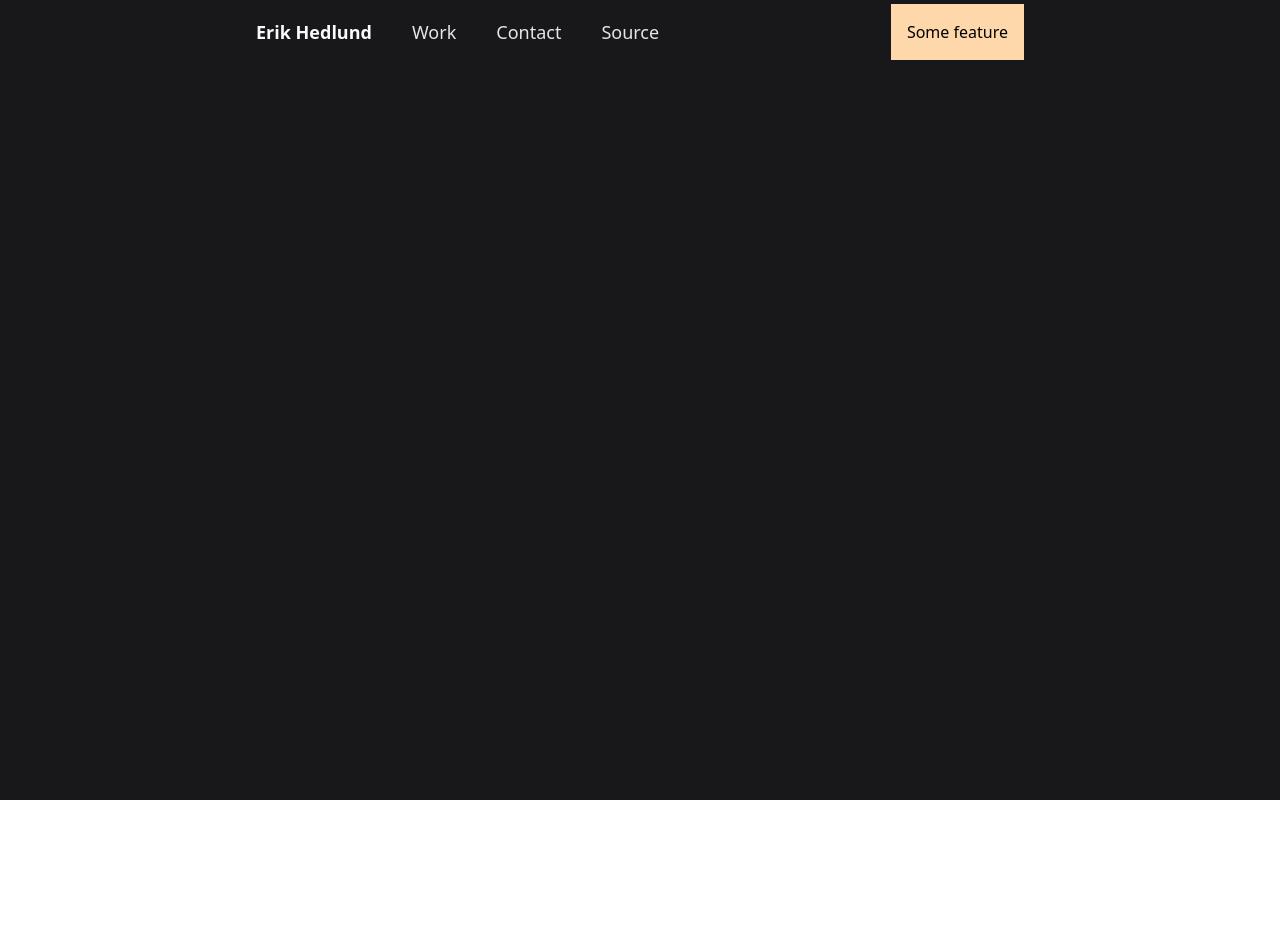
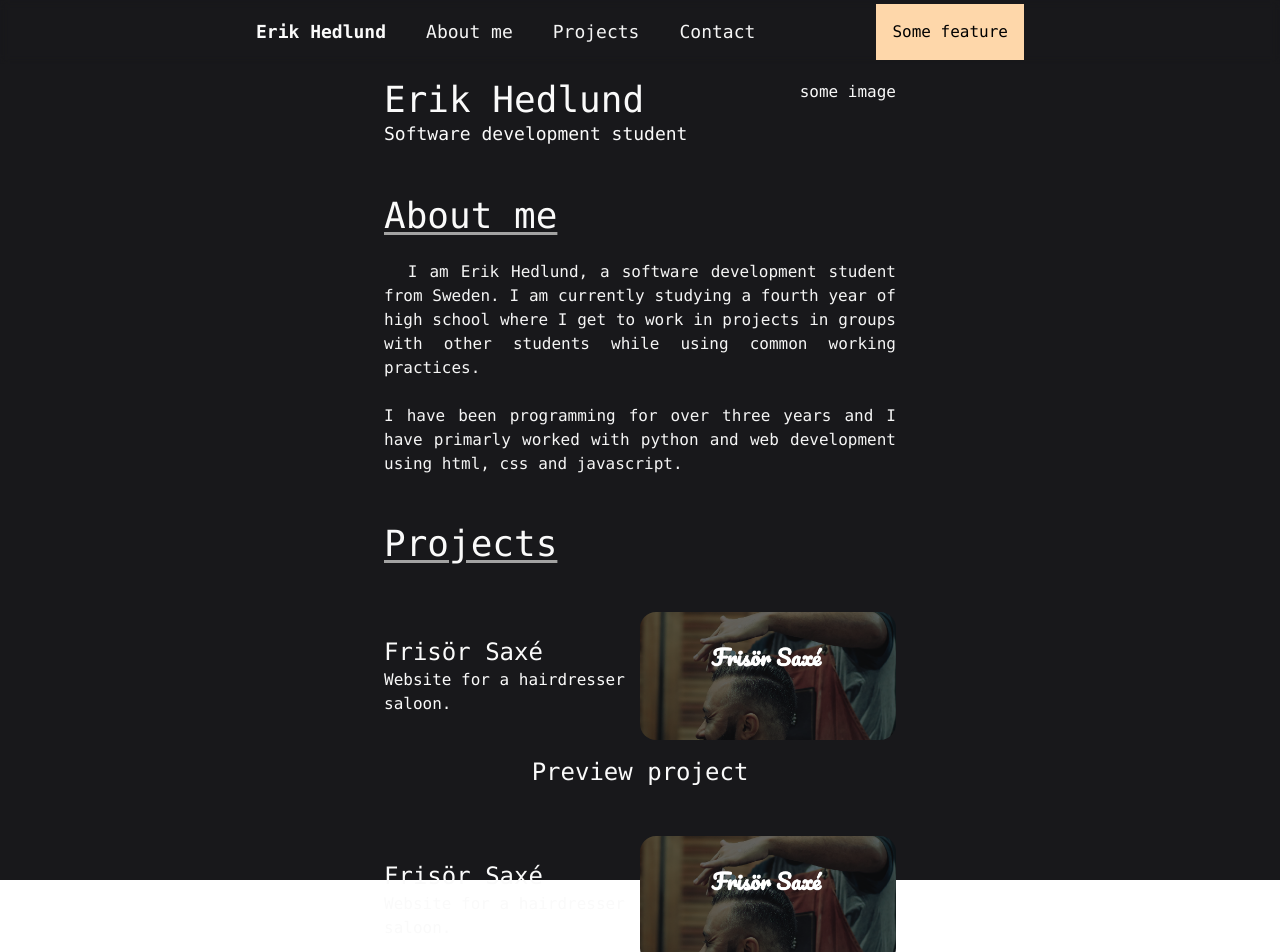
Before and after one commit to erihedDev/portfolio, a React (Vite) app in the folder project/: page / in a window 1280 px wide. Shown: the top 952 px of the page. Before the commit the page ends 800 px from the top, so only its background shows below. Built offline with nearby package versions, Linux system fonts and the light colour scheme.

Commit message:
Created about me and projects page
projects page may be updated

```diff
--- a/project/src/content.jsx
+++ b/project/src/content.jsx
@@ -0,0 +1,45 @@
+import React from 'react'
+import './index.css'
+
+function Content() {
+    return (
+        <div className='flex justify-center w-full'>
+            <div className='w-[32rem] h-screen mt-20 text-neutral-50'>
+                <div className='flex justify-between'>
+                    <div>
+                        <h2 className='text-4xl'>Erik Hedlund</h2>
+                        <p className='text-lg'>Software development student</p>
+                    </div>
+                    <div>
+                        <p>some image</p>
+                    </div>
+                </div>
+                <div>
+                    <h2 className='text-4xl mt-12 underline underline-offset-4 decoration-neutral-400'>About me</h2>
+                    <p className='text-neutral-100 text-justify mt-6'>&nbsp; I am Erik Hedlund, a software development student from Sweden. I am currently studying a fourth year of high school where I get to work in projects in groups with other students while using common working practices. <br/> <br/> I have been programming for over three years and I have primarly worked with python and web development using html, css and javascript. </p>
+                </div>
+                <div>
+                    <h2 className='text-4xl mt-12 underline underline-offset-4 decoration-neutral-400'>Projects</h2>
+                    <div className='flex items-center w-full h-32 mt-12'>
+                        <div className='w-1/2'>
+                            <p className='text-2xl'>Frisör Saxé</p>
+                            <p>Website for a hairdresser saloon.</p>
+                        </div>
+                        <img src='/images/frisorsaxe.png' alt='image of project for Frisör Saxé' className='w-1/2 h-32 object-cover rounded-[1rem]'></img>
+                    </div>
+                    <a href={'https://ntig-uppsala.github.io/Frisor-Saxe/personal.html'} className='text-2xl w-full flex justify-center mt-4 hover:underline underline-offset-2'>Preview project</a>
+                    <div className='flex items-center w-full h-32 mt-12'>
+                        <div className='w-1/2'>
+                            <p className='text-2xl'>Frisör Saxé</p>
+                            <p>Website for a hairdresser saloon.</p>
+                        </div>
+                        <img src='/images/frisorsaxe.png' alt='image of project for Frisör Saxé' className='w-1/2 h-32 object-cover rounded-[1rem]'></img>
+                    </div>
+                    <a href={'https://ntig-uppsala.github.io/Frisor-Saxe/personal.html'} className='text-2xl w-full flex justify-center mt-4 hover:underline underline-offset-2'>Preview project</a>
+                </div>
+            </div>
+        </div>
+    )
+}
+
+export default Content
--- a/project/src/header.jsx
+++ b/project/src/header.jsx
@@ -4,14 +4,14 @@ import './index.css'
 function Header() {
 
   return (
-    <nav className='w-full h-12 flex justify-center'>
+    <nav className='w-full flex justify-center fixed backdrop-blur-sm'>
       <div className='h-16 w-[48rem] flex justify-between items-center text-neutral-50'>
         <div className='flex text-lg'>
           <h1 className='font-bold'><a href={'#'}>Erik Hedlund</a></h1>
-          <div className='text-neutral-200'>
-            <a href={'#'} className='ml-10 hover:underline'>Work</a>
+          <div className='text-neutral-100'>
+            <a href={'#'} className='ml-10 hover:underline'>About me</a>
+            <a href={'#'} className='ml-10 hover:underline'>Projects</a>
             <a href={'#'} className='ml-10 hover:underline'>Contact</a>
-            <a href={'#'} className='ml-10 hover:underline'>Source</a>
           </div>
         </div>
         <div className='bg-orange-200 text-black p-4'>
--- a/project/src/main.jsx
+++ b/project/src/main.jsx
@@ -5,7 +5,8 @@ import Content from './content'
 import './index.css'
 
 ReactDOM.createRoot(document.getElementById('root')).render(
-  <div className='bg-zinc-900 h-screen'>
+  <div className='bg-zinc-900 h-full font-mono'>
     <Header/>
+    <Content/>
   </div>
 )
```
Also changed, not shown: project/public/images/frisorsaxe.PNG (added).
